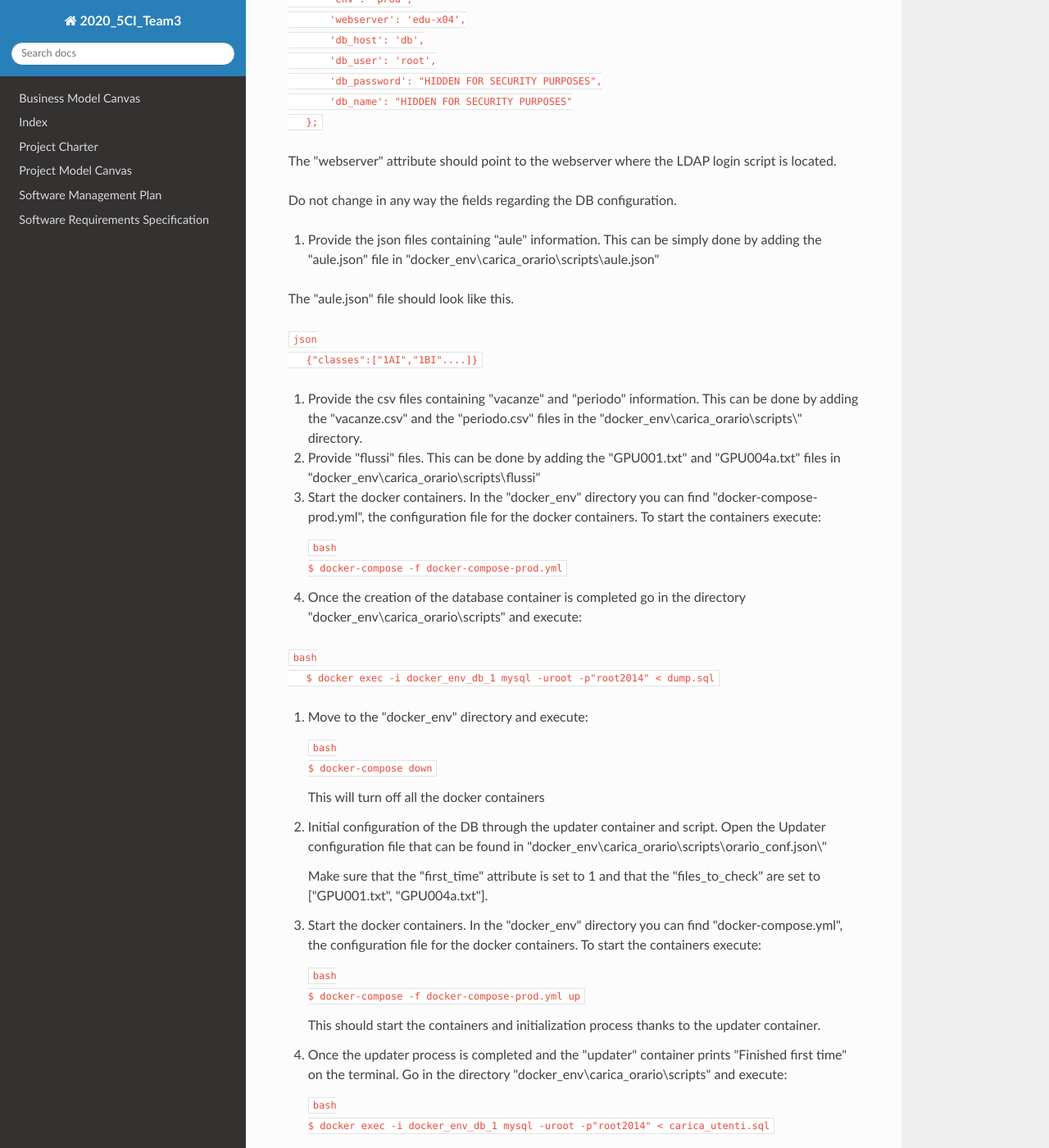
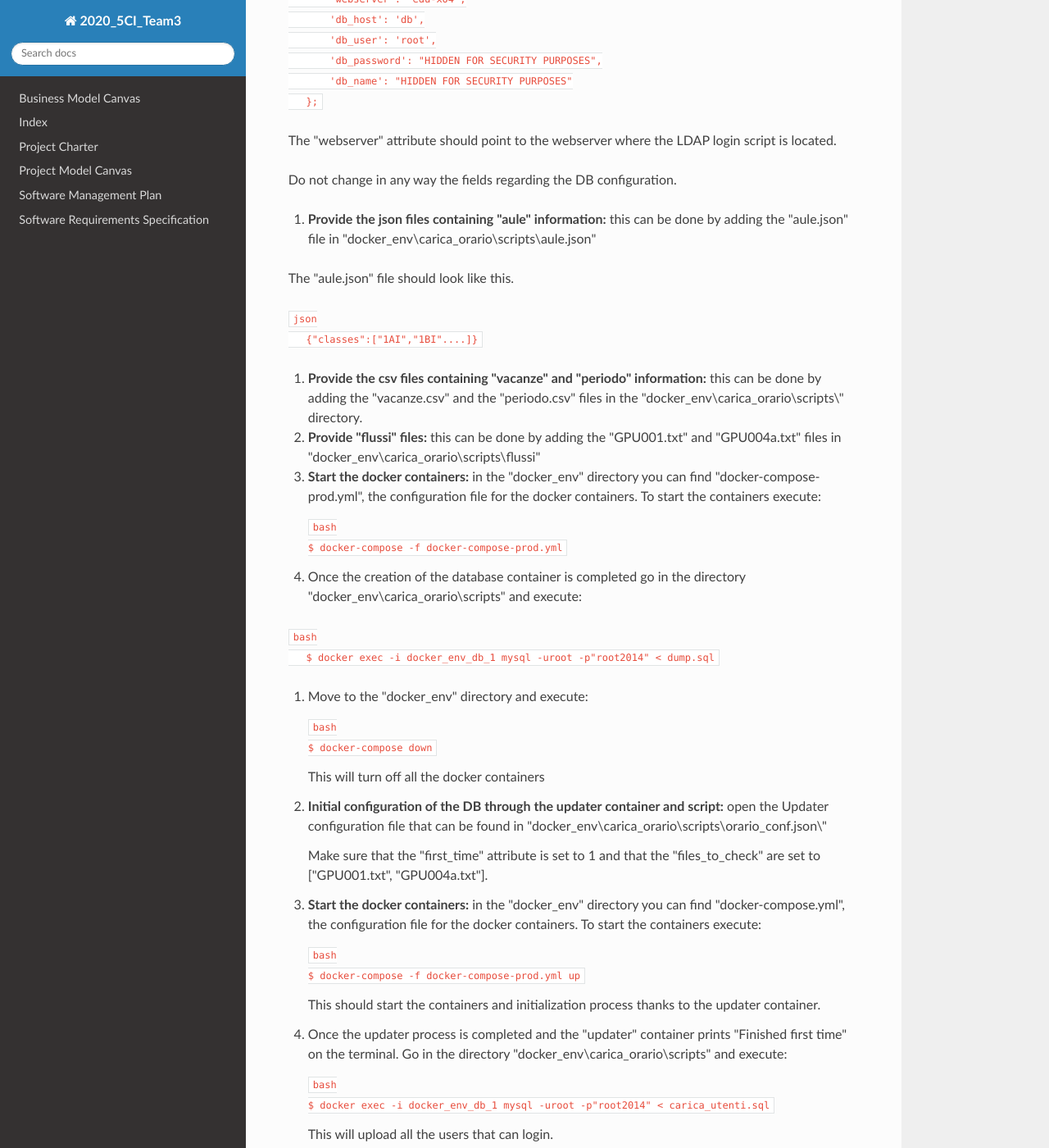
Before and after one commit to TrackyRaul/2020_5CI__team3_Farkas, an MkDocs documentation site: the page built from docs/system_documentation.md, in a window 1280 px wide and 1400 px high, scrolled down 5011 px. Shown: the whole window at 82% size. Built offline with MkDocs 1.6.1, drawn with Linux system fonts in a browser that asks for light colours; nearby versions of some CDN libraries; some of the changed text lies outside the part shown.

Commit message:
Final version of system doc

````diff
--- a/docs/system_documentation.md
+++ b/docs/system_documentation.md
@@ -67,13 +67,13 @@
 
 **Steps**
 
-1. Start by downloading the Docker Compose binary into the `/usr/local/bin` directory using the following [`curl`](https://linuxize.com/post/curl-command-examples/) command:
+1. Start by downloading the Docker Compose binary into the `/usr/local/bin` directory using the following curl command:
 
    ```bash
    $ sudo curl -L "https://github.com/docker/compose/releases/download/1.25.5/docker-compose-$(uname -s)-$(uname -m)" -o /usr/local/bin/docker-compose
    ```
 
-2. When the download is complete, give [executable permissions](https://linuxize.com/post/chmod-command-in-linux/) to the Compose binary:
+2. When the download is complete, give executable permissions to the Compose binary:
 
    ```bash
    $ sudo chmod +x /usr/local/bin/docker-compose
@@ -123,7 +123,7 @@
    };
    ```
 
-5. Provide the json files containing "aule" information. This can be simply done by adding the "aule.json" file in "docker_env\carica_orario\scripts\aule.json"
+5. **Provide the json files containing "aule" information:** this can be done by adding the "aule.json" file in "docker_env\carica_orario\scripts\aule.json"
 
    The "aule.json" file should look like this.
 
@@ -218,7 +218,7 @@
 
    Do not change in any way the fields regarding the DB configuration.
 
-7. Provide the json files containing "aule" information. This can be simply done by adding the "aule.json" file in "docker_env\carica_orario\scripts\aule.json"
+7. **Provide the json files containing "aule" information:** this can be done by adding the "aule.json" file in "docker_env\carica_orario\scripts\aule.json"
 
    The "aule.json" file should look like this.
 
@@ -226,11 +226,11 @@
    {"classes":["1AI","1BI"....]}
    ```
 
-8. Provide the csv files containing "vacanze" and "periodo" information. This can be done by adding the "vacanze.csv" and the "periodo.csv" files in the "docker_env\carica_orario\scripts\" directory.
+8. **Provide the csv files containing "vacanze" and "periodo" information:** this can be done by adding the "vacanze.csv" and the "periodo.csv" files in the "docker_env\carica_orario\scripts\" directory.
 
-9. Provide "flussi" files. This can be done by adding the "GPU001.txt" and  "GPU004a.txt" files in "docker_env\carica_orario\scripts\flussi"
+9. **Provide "flussi" files:** this can be done by adding the "GPU001.txt" and  "GPU004a.txt" files in "docker_env\carica_orario\scripts\flussi"
 
-10. Start the docker containers. In the "docker_env" directory you can find "docker-compose-prod.yml", the configuration file for the docker containers. To start the containers execute:
+10. **Start the docker containers:** in the "docker_env" directory you can find "docker-compose-prod.yml", the configuration file for the docker containers. To start the containers execute:
 
     ```bash
     $ docker-compose -f docker-compose-prod.yml
@@ -250,11 +250,11 @@
 
     This will turn off all the docker containers
 
-11. Initial configuration of the DB through the updater container and script. Open the Updater configuration file that can be found in "docker_env\carica_orario\scripts\orario_conf.json\"
+11. **Initial configuration of the DB through the updater container and script:** open the Updater configuration file that can be found in "docker_env\carica_orario\scripts\orario_conf.json\"
 
     Make sure that the "first_time" attribute is set to 1 and that the "files_to_check" are set to ["GPU001.txt", "GPU004a.txt"].
 
-12. Start the docker containers. In the "docker_env" directory you can find "docker-compose.yml", the configuration file for the docker containers. To start the containers execute:
+12. **Start the docker containers:** in the "docker_env" directory you can find "docker-compose.yml", the configuration file for the docker containers. To start the containers execute:
 
     ```bash
     $ docker-compose -f docker-compose-prod.yml up
````
Also changed, not shown: other parts of docs/system_documentation.md (+18 -18 lines).
